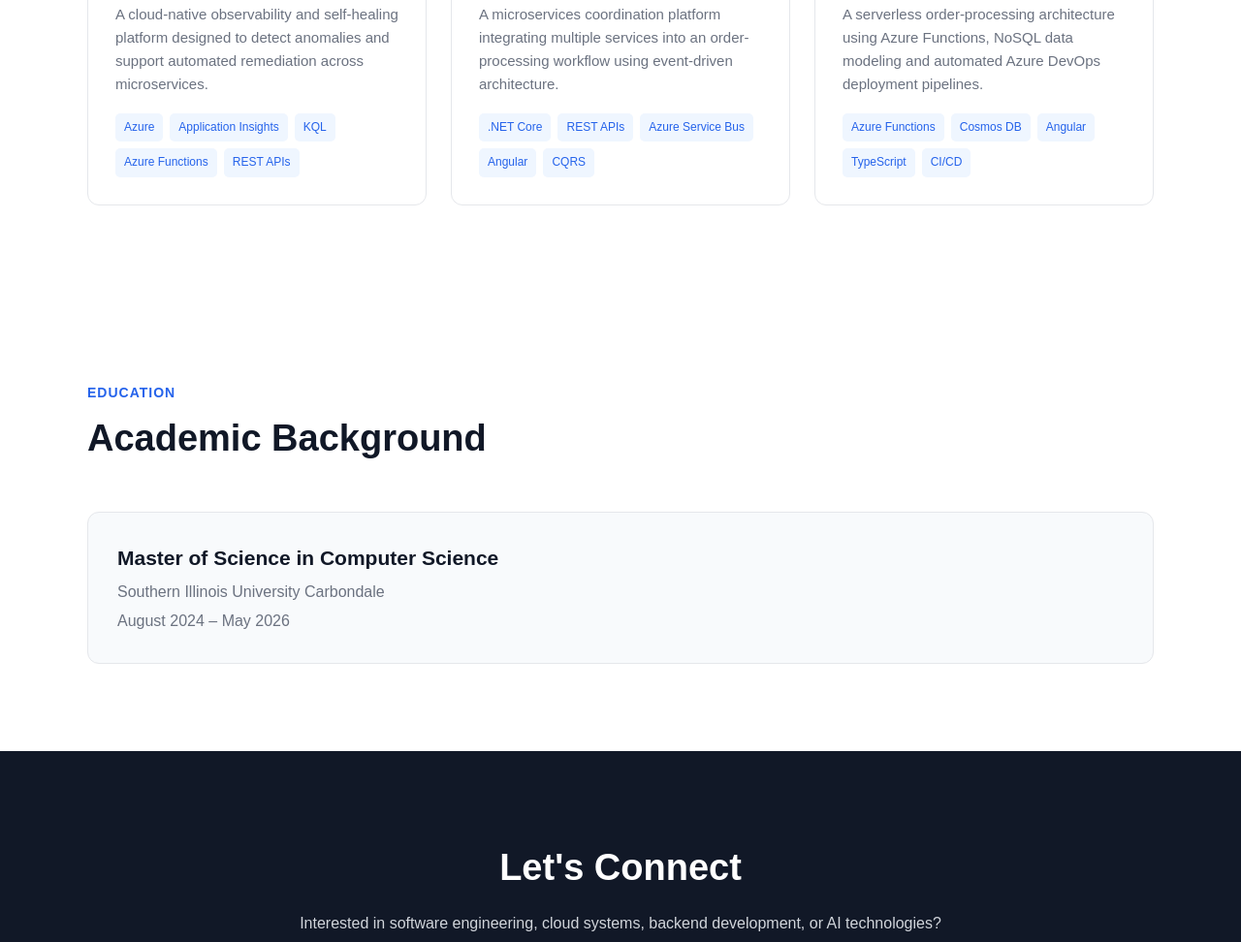
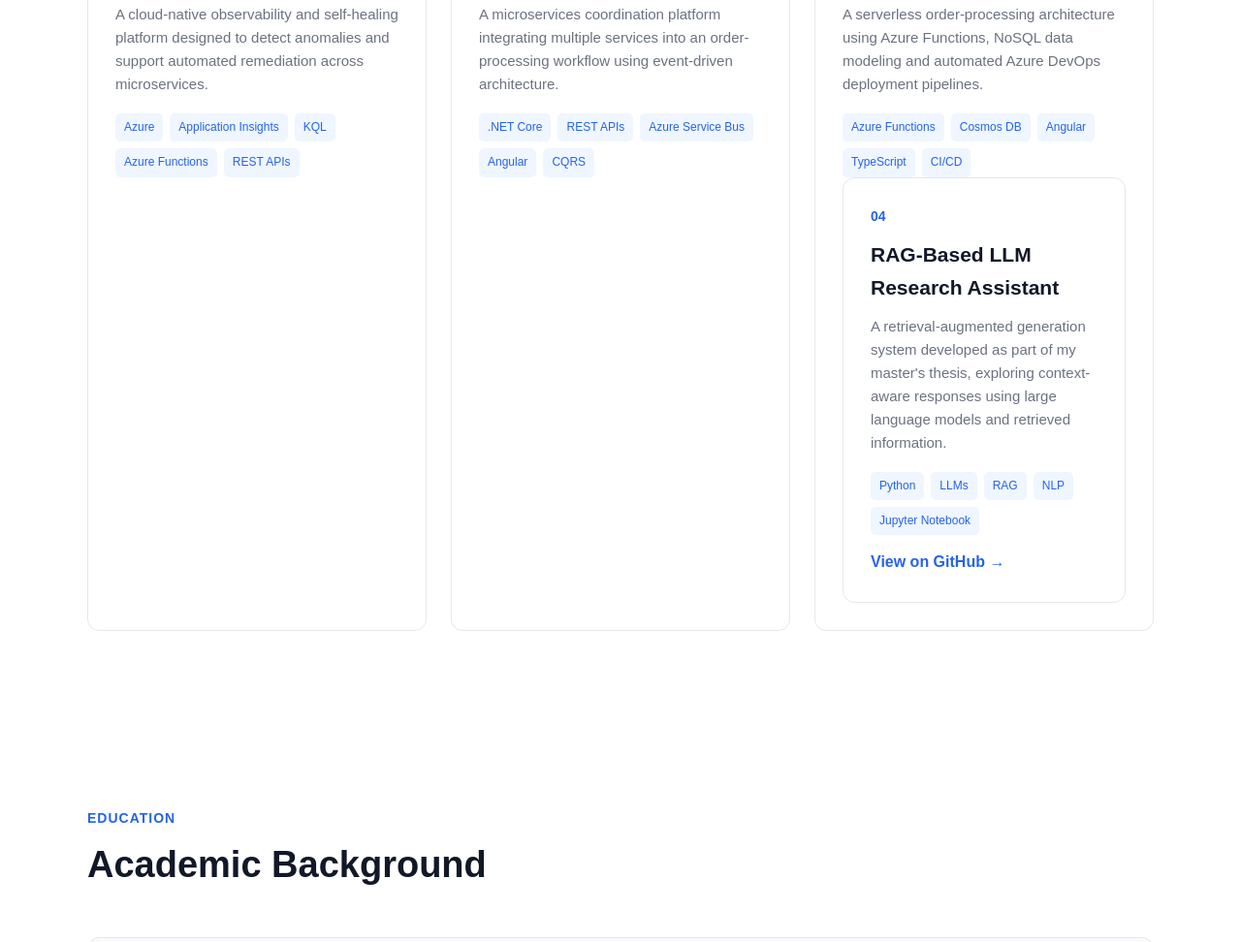
Before and after one commit to PriyaMallareddy/Portfolio, a plain HTML site: page index.html in a window 1280 px wide. Shown: the part 2870-3842 px from the top of the page at 97% size. Drawn offline with Linux system fonts and the light colour scheme.

Commit message:
Update index.html

```diff
--- a/index.html
+++ b/index.html
@@ -761,6 +761,37 @@
                     <span>TypeScript</span>
                     <span>CI/CD</span>
                 </div>
+                        <div class="project-card">
+
+            <div class="project-number">
+                04
+            </div>
+
+            <h3>
+                RAG-Based LLM Research Assistant
+            </h3>
+
+            <p>
+                A retrieval-augmented generation system developed as part of my
+                master's thesis, exploring context-aware responses using
+                large language models and retrieved information.
+            </p>
+
+            <div class="tech">
+                <span>Python</span>
+                <span>LLMs</span>
+                <span>RAG</span>
+                <span>NLP</span>
+                <span>Jupyter Notebook</span>
+            </div>
+
+            <a href="https://github.com/PriyaMallareddy/RAG-LLM-Thesis"
+               target="_blank"
+               style="display: inline-block; margin-top: 15px; color: #2563eb; font-weight: 600; text-decoration: none;">
+                View on GitHub →
+            </a>
+
+        </div>
 
             </div>
 
```
